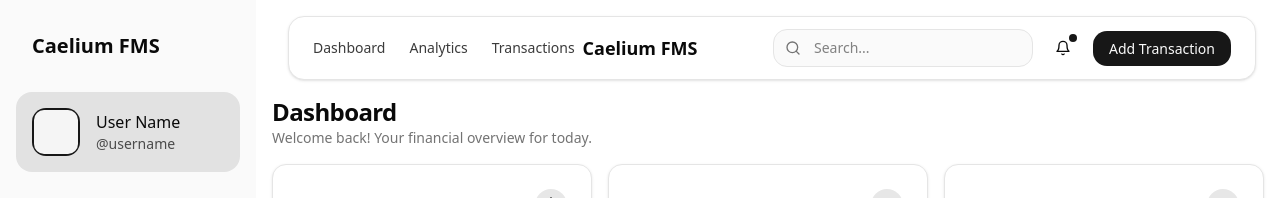
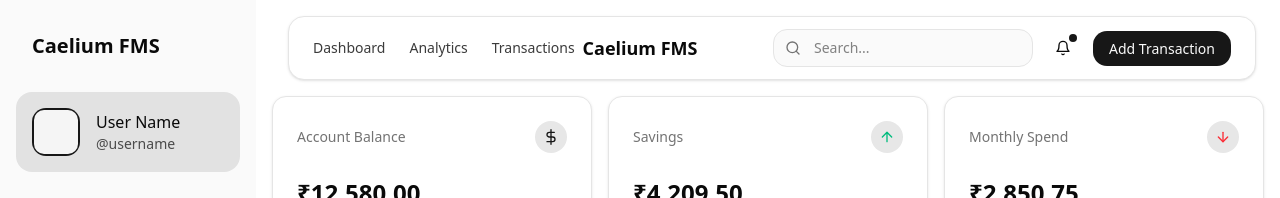
Before and after one commit to Jerit-Baiju/caelium-fms, a Next.js app: page / in a window 1280 px wide. Shown: the top 198 px of the page. Built offline with nearby package versions, Linux system fonts and the light colour scheme.

Commit message:
feat: remove dashboard header for a cleaner layout

```diff
--- a/src/app/page.tsx
+++ b/src/app/page.tsx
@@ -10,14 +10,6 @@ export default function Home() {
     <Wrapper>
       <div className="h-[calc(100vh-4rem)] p-3 md:p-4 overflow-auto">
         <div className="max-w-7xl mx-auto space-y-3 md:space-y-4">
-          <div className="flex items-center justify-between">
-            <div>
-              <h1 className="text-xl md:text-2xl font-bold tracking-tight">Dashboard</h1>
-              <p className="text-xs md:text-sm text-muted-foreground">
-                Welcome back! Your financial overview for today.
-              </p>
-            </div>
-          </div>
 
           {/* Stats Cards */}
           <div className="grid gap-3 md:gap-4 grid-cols-1 sm:grid-cols-2 xl:grid-cols-3">
```
